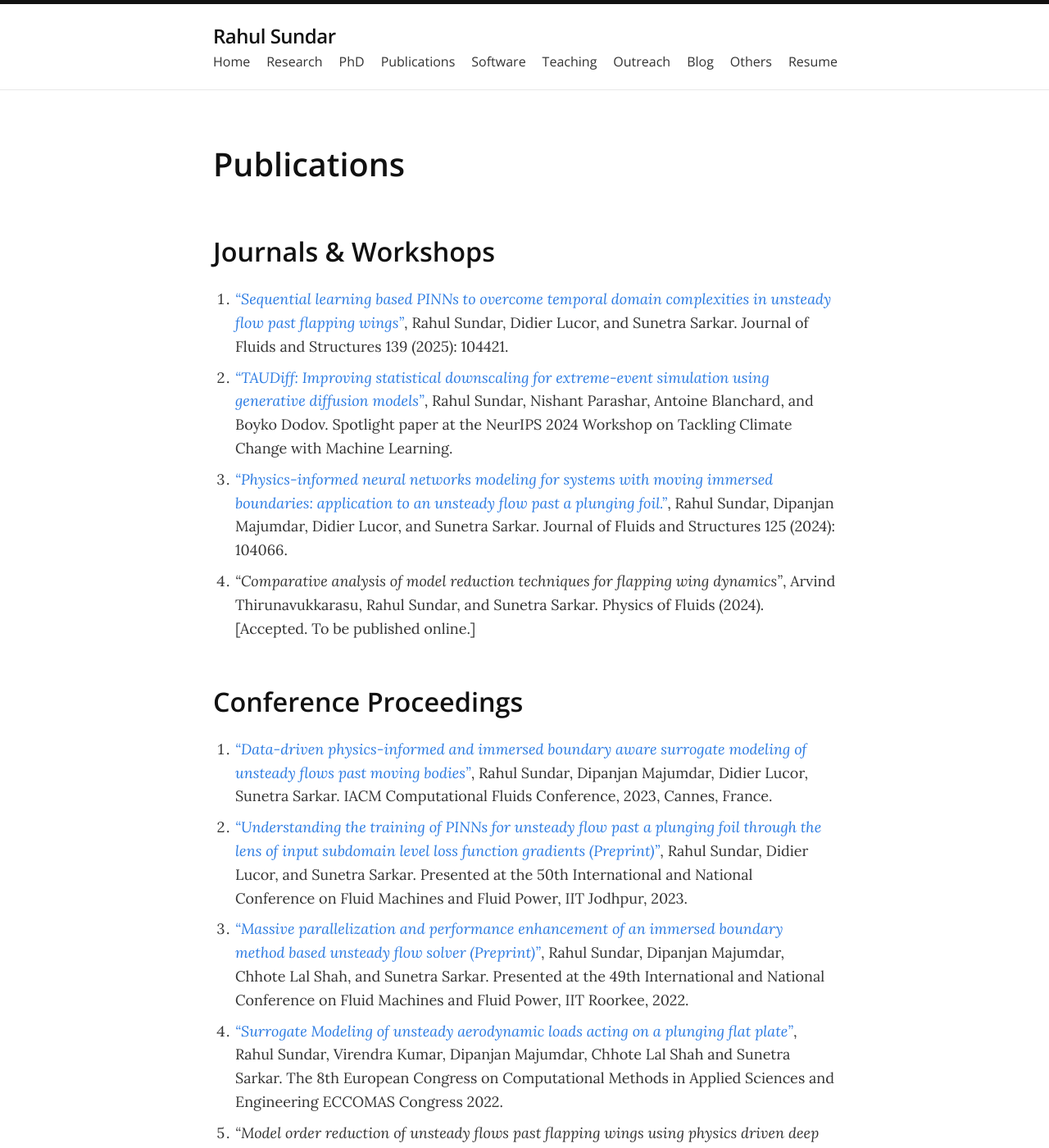
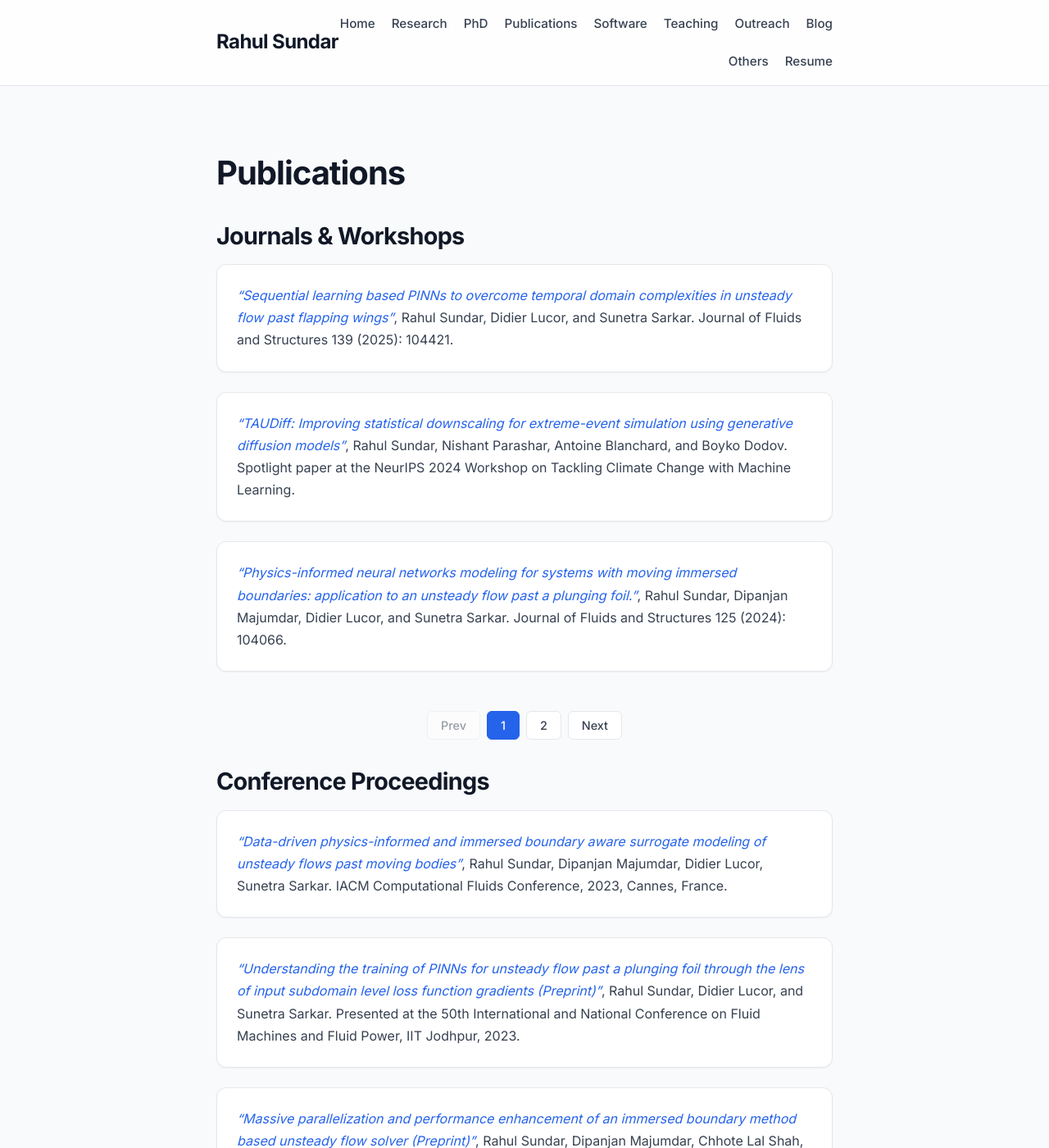
Before and after one commit to RahulSundar/rahulsundar.github.io, a Jekyll site: the page built from publications.md, in a window 1280 px wide and 1400 px high. Shown: the whole window at 82% size. Built offline with Jekyll 4.4.1, drawn with Linux system fonts in a browser that asks for light colours; some of the changed text lies outside the part shown.

Commit message:
Redesign UI to be responsive and add pagination

```diff
--- a/_layouts/default.html
+++ b/_layouts/default.html
@@ -10,13 +10,18 @@
     <!-- Fonts -->
     <link rel="preconnect" href="https://fonts.googleapis.com">
     <link rel="preconnect" href="https://fonts.gstatic.com" crossorigin>
-    <link href="https://fonts.googleapis.com/css2?family=Lora:ital,wght@0,400;0,700;1,400&family=Open+Sans:wght@400;600&display=swap" rel="stylesheet">
+    <link href="https://fonts.googleapis.com/css2?family=Inter:wght@400;500;600;700&display=swap" rel="stylesheet">
 </head>
 <body>
     <header class="site-header">
         <div class="wrapper">
             <a class="site-title" href="{{ '/' | relative_url }}">{{ site.title }}</a>
-            <nav class="site-nav">
+            <button class="menu-toggle" id="mobile-menu-btn" aria-label="Toggle navigation">
+                <span></span>
+                <span></span>
+                <span></span>
+            </button>
+            <nav class="site-nav" id="site-navigation">
                 <a href="{{ '/' | relative_url }}">Home</a>
                 <a href="{{ '/research/' | relative_url }}">Research</a>
                 <a href="{{ '/phd/' | relative_url }}">PhD</a>
--- a/assets/css/style.css
+++ b/assets/css/style.css
@@ -1,110 +1,142 @@
 /* Base typography and colors */
 :root {
-    --text-color: #333333;
-    --heading-color: #111111;
-    --link-color: #2a7ae2;
-    --link-hover-color: #111111;
-    --bg-color: #ffffff;
-    --border-color: #e8e8e8;
+    --text-color: #374151;
+    --heading-color: #111827;
+    --link-color: #2563eb;
+    --link-hover-color: #1d4ed8;
+    --bg-color: #f9fafb;
+    --card-bg: #ffffff;
+    --border-color: #e5e7eb;
     --content-width: 800px;
+    --font-sans: 'Inter', -apple-system, BlinkMacSystemFont, "Segoe UI", Roboto, Helvetica, Arial, sans-serif;
+    --shadow-sm: 0 1px 2px 0 rgba(0, 0, 0, 0.05);
+    --shadow-md: 0 4px 6px -1px rgba(0, 0, 0, 0.1), 0 2px 4px -1px rgba(0, 0, 0, 0.06);
+    --shadow-lg: 0 10px 15px -3px rgba(0, 0, 0, 0.1), 0 4px 6px -2px rgba(0, 0, 0, 0.05);
+    --transition: all 0.3s ease;
+}
+
+@media (prefers-color-scheme: dark) {
+    :root {
+        --text-color: #d1d5db;
+        --heading-color: #f3f4f6;
+        --link-color: #60a5fa;
+        --link-hover-color: #93c5fd;
+        --bg-color: #111827;
+        --card-bg: #1f2937;
+        --border-color: #374151;
+    }
 }
 
 * {
     box-sizing: border-box;
+    margin: 0;
+    padding: 0;
 }
 
 body {
-    font-family: 'Lora', Georgia, serif;
-    font-size: 18px;
-    line-height: 1.6;
+    font-family: var(--font-sans);
+    font-size: 16px;
+    line-height: 1.7;
     color: var(--text-color);
     background-color: var(--bg-color);
-    margin: 0;
-    padding: 0;
     -webkit-font-smoothing: antialiased;
+    transition: var(--transition);
 }
 
 h1, h2, h3, h4, h5, h6 {
-    font-family: 'Open Sans', Helvetica, Arial, sans-serif;
     color: var(--heading-color);
-    margin-top: 1.5em;
-    margin-bottom: 0.5em;
-    font-weight: 600;
+    margin-top: 2rem;
+    margin-bottom: 1rem;
+    font-weight: 700;
+    line-height: 1.3;
 }
 
-h1 { font-size: 2.2em; }
-h2 { font-size: 1.8em; }
-h3 { font-size: 1.4em; }
+h1 { font-size: 2.5rem; letter-spacing: -0.025em; }
+h2 { font-size: 1.8rem; letter-spacing: -0.025em; }
+h3 { font-size: 1.4rem; }
 
 a {
     color: var(--link-color);
     text-decoration: none;
+    transition: var(--transition);
 }
 
 a:hover {
     color: var(--link-hover-color);
-    text-decoration: underline;
 }
 
 p {
-    margin-bottom: 1.2em;
+    margin-bottom: 1.25rem;
 }
 
 ul, ol {
-    margin-bottom: 1.2em;
-    padding-left: 1.5em;
+    margin-bottom: 1.25rem;
+    padding-left: 1.5rem;
 }
 
 li {
-    margin-bottom: 0.5em;
+    margin-bottom: 0.5rem;
 }
 
 hr {
     border: 0;
     border-top: 1px solid var(--border-color);
-    margin: 2em 0;
+    margin: 2.5rem 0;
+}
+
+img {
+    max-width: 100%;
+    height: auto;
+    border-radius: 0.5rem;
 }
 
 /* Layout */
 .wrapper {
     max-width: var(--content-width);
     margin: 0 auto;
-    padding: 0 20px;
+    padding: 0 1.5rem;
 }
 
 /* Header */
 .site-header {
-    border-top: 5px solid var(--heading-color);
+    background-color: rgba(255, 255, 255, 0.8);
+    backdrop-filter: blur(10px);
+    -webkit-backdrop-filter: blur(10px);
     border-bottom: 1px solid var(--border-color);
-    padding: 20px 0;
-    margin-bottom: 40px;
+    position: sticky;
+    top: 0;
+    z-index: 100;
+    padding: 1rem 0;
+}
+
+@media (prefers-color-scheme: dark) {
+    .site-header {
+        background-color: rgba(17, 24, 39, 0.8);
+    }
 }
 
 .site-header .wrapper {
     display: flex;
     justify-content: space-between;
     align-items: center;
-    flex-wrap: wrap;
 }
 
 .site-title {
-    font-family: 'Open Sans', Helvetica, Arial, sans-serif;
-    font-size: 24px;
-    font-weight: 600;
+    font-size: 1.5rem;
+    font-weight: 700;
     color: var(--heading-color);
-    text-decoration: none;
-    letter-spacing: -0.5px;
+    letter-spacing: -0.025em;
+    flex-shrink: 0;
 }
 
-.site-title:hover {
-    text-decoration: none;
-}
-
+/* Navigation */
 .site-nav {
     display: flex;
-    gap: 20px;
-    font-family: 'Open Sans', Helvetica, Arial, sans-serif;
-    font-size: 16px;
+    gap: 1.25rem;
+    font-size: 0.95rem;
+    font-weight: 500;
+    flex-wrap: wrap;
+    justify-content: flex-end;
 }
 
 .site-nav a {
@@ -115,27 +147,146 @@ hr {
     color: var(--link-color);
 }
 
-/* Footer */
-.site-footer {
-    border-top: 1px solid var(--border-color);
-    padding: 30px 0;
-    margin-top: 60px;
-    font-family: 'Open Sans', Helvetica, Arial, sans-serif;
-    font-size: 14px;
-    color: #777;
-    text-align: center;
+/* Main Content */
+.page-content {
+    padding: 3rem 0;
+    min-height: calc(100vh - 180px);
 }
 
-/* Media Queries for responsiveness */
-@media (max-width: 600px) {
-    .site-header .wrapper {
-        flex-direction: column;
-        align-items: flex-start;
-        gap: 15px;
+/* Cards & Styling for suave look */
+.suave-card {
+    background: var(--card-bg);
+    border: 1px solid var(--border-color);
+    border-radius: 0.75rem;
+    padding: 1.5rem;
+    margin-bottom: 1.5rem;
+    box-shadow: var(--shadow-sm);
+    transition: var(--transition);
+}
+
+.suave-card:hover {
+    box-shadow: var(--shadow-md);
+    transform: translateY(-2px);
+}
+
+.suave-card h3 {
+    margin-top: 0;
+    margin-bottom: 0.75rem;
+}
+
+.suave-card p:last-child {
+    margin-bottom: 0;
+}
+
+/* Suave List (for markdown lists) */
+.suave-list {
+    list-style-type: none;
+    padding-left: 0;
+}
+
+.suave-list li {
+    background: var(--card-bg);
+    border: 1px solid var(--border-color);
+    border-radius: 0.75rem;
+    padding: 1.5rem;
+    margin-bottom: 1.5rem;
+    box-shadow: var(--shadow-sm);
+    transition: var(--transition);
+}
+
+.suave-list li:hover {
+    box-shadow: var(--shadow-md);
+    transform: translateY(-2px);
+}
+
+/* Pagination Styles */
+.pagination-controls {
+    display: flex;
+    justify-content: center;
+    gap: 0.5rem;
+    margin-top: 3rem;
+    flex-wrap: wrap;
+}
+
+.pagination-controls button {
+    background-color: var(--card-bg);
+    border: 1px solid var(--border-color);
+    color: var(--text-color);
+    padding: 0.5rem 1rem;
+    border-radius: 0.375rem;
+    font-family: var(--font-sans);
+    font-size: 0.9rem;
+    font-weight: 500;
+    cursor: pointer;
+    transition: var(--transition);
+}
+
+.pagination-controls button:hover:not(:disabled) {
+    border-color: var(--link-color);
+    color: var(--link-color);
+}
+
+.pagination-controls button.active {
+    background-color: var(--link-color);
+    color: white;
+    border-color: var(--link-color);
+}
+
+.pagination-controls button:disabled {
+    opacity: 0.5;
+    cursor: not-allowed;
+}
+
+/* Mobile Menu Toggle (Hamburger) */
+.menu-toggle {
+    display: none;
+    background: none;
+    border: none;
+    cursor: pointer;
+    padding: 0.5rem;
+}
+
+.menu-toggle span {
+    display: block;
+    width: 25px;
+    height: 3px;
+    background-color: var(--heading-color);
+    margin: 5px 0;
+    transition: 0.4s;
+    border-radius: 3px;
+}
+
+/* Media Queries */
+@media (max-width: 768px) {
+    .menu-toggle {
+        display: block;
     }
 
     .site-nav {
+        display: none;
+        width: 100%;
+        flex-direction: column;
+        gap: 1rem;
+        padding-top: 1rem;
+        padding-bottom: 1rem;
+        text-align: center;
+    }
+
+    .site-nav.active {
+        display: flex;
+    }
+
+    .site-header .wrapper {
         flex-wrap: wrap;
-        gap: 15px;
     }
+
+    h1 { font-size: 2rem; }
+    h2 { font-size: 1.5rem; }
 }
+
+/* Utilities */
+.text-center { text-align: center; }
+.mb-2 { margin-bottom: 0.5rem; }
+.mb-4 { margin-bottom: 1rem; }
+.mb-8 { margin-bottom: 2rem; }
+.mt-8 { margin-top: 2rem; }
--- /dev/null
+++ b/assets/js/pagination.js
@@ -0,0 +1,89 @@
+document.addEventListener('DOMContentLoaded', function() {
+    const paginateContainers = document.querySelectorAll('.paginate-container');
+
+    paginateContainers.forEach(container => {
+        // Find the list inside (could be ol or ul)
+        const list = container.querySelector('ol, ul');
+        if (!list) return;
+
+        // Apply suave-list class to the list itself
+        list.classList.add('suave-list');
+
+        const items = Array.from(list.children);
+        const perPage = parseInt(container.getAttribute('data-per-page')) || 5;
+        const totalPages = Math.ceil(items.length / perPage);
+
+        if (totalPages <= 1) return; // No pagination needed
+
+        // Create pagination controls container
+        const controls = document.createElement('div');
+        controls.className = 'pagination-controls';
+
+        let currentPage = 1;
+
+        const renderItems = () => {
+            items.forEach((item, index) => {
+                item.style.display = 'none'; // Hide all
+                if (index >= (currentPage - 1) * perPage && index < currentPage * perPage) {
+                    item.style.display = 'list-item'; // Show current page
+                    // Add slight animation
+                    item.style.opacity = '0';
+                    item.style.animation = 'none';
+                    setTimeout(() => {
+                        item.style.transition = 'opacity 0.3s ease';
+                        item.style.opacity = '1';
+                    }, 50);
+                }
+            });
+        };
+
+        const renderControls = () => {
+            controls.innerHTML = ''; // Clear
+
+            const prevBtn = document.createElement('button');
+            prevBtn.innerText = 'Prev';
+            prevBtn.disabled = currentPage === 1;
+            prevBtn.addEventListener('click', () => {
+                if (currentPage > 1) {
+                    currentPage--;
+                    update();
+                }
+            });
+            controls.appendChild(prevBtn);
+
+            for (let i = 1; i <= totalPages; i++) {
+                const btn = document.createElement('button');
+                btn.innerText = i;
+                if (i === currentPage) btn.classList.add('active');
+                btn.addEventListener('click', () => {
+                    currentPage = i;
+                    update();
+                });
+                controls.appendChild(btn);
+            }
+
+            const nextBtn = document.createElement('button');
+            nextBtn.innerText = 'Next';
+            nextBtn.disabled = currentPage === totalPages;
+            nextBtn.addEventListener('click', () => {
+                if (currentPage < totalPages) {
+                    currentPage++;
+                    update();
+                }
+            });
+            controls.appendChild(nextBtn);
+        };
+
+        const update = () => {
+            renderItems();
+            renderControls();
+            // Scroll to top of container smoothly
+            const offset = container.getBoundingClientRect().top + window.scrollY - 100;
+            window.scrollTo({ top: offset, behavior: 'smooth' });
+        };
+
+        // Initial setup
+        container.appendChild(controls);
+        update();
+    });
+});
--- a/publications.md
+++ b/publications.md
@@ -6,12 +6,20 @@ title: Publications
 # Publications
 
 ## Journals & Workshops
+
+<div class="paginate-container" data-per-page="3" markdown="1">
+
 1. [*"Sequential learning based PINNs to overcome temporal domain complexities in unsteady flow past flapping wings"*](https://doi.org/10.1016/j.jfluidstructs.2025.104421), Rahul Sundar, Didier Lucor, and Sunetra Sarkar. Journal of Fluids and Structures 139 (2025): 104421.
 2. [*"TAUDiff: Improving statistical downscaling for extreme-event simulation using generative diffusion models"*](https://www.climatechange.ai/papers/neurips2024/60), Rahul Sundar, Nishant Parashar, Antoine Blanchard, and Boyko Dodov. Spotlight paper at the NeurIPS 2024 Workshop on Tackling Climate Change with Machine Learning.
 3. [*"Physics-informed neural networks modeling for systems with moving immersed boundaries: application to an unsteady flow past a plunging foil."*](https://www.sciencedirect.com/science/article/abs/pii/S088997462400001X), Rahul Sundar, Dipanjan Majumdar, Didier Lucor, and Sunetra Sarkar. Journal of Fluids and Structures 125 (2024): 104066.
 4. *"Comparative analysis of model reduction techniques for flapping wing dynamics"*, Arvind Thirunavukkarasu, Rahul Sundar, and Sunetra Sarkar. Physics of Fluids (2024). [Accepted. To be published online.]
 
+</div>
+
 ## Conference Proceedings
+
+<div class="paginate-container" data-per-page="4" markdown="1">
+
 1. [*"Data-driven physics-informed and immersed boundary aware surrogate modeling of unsteady flows past moving bodies"*](), Rahul Sundar, Dipanjan Majumdar, Didier Lucor, Sunetra Sarkar. IACM Computational Fluids Conference, 2023, Cannes, France.
 2. [*"Understanding the training of PINNs for unsteady flow past a plunging foil through the lens of input subdomain level loss function gradients (Preprint)"*](https://arxiv.org/html/2402.17346v1), Rahul Sundar, Didier Lucor, and Sunetra Sarkar. Presented at the 50th International and National Conference on Fluid Machines and Fluid Power, IIT Jodhpur, 2023.
 3. [*"Massive parallelization and performance enhancement of an immersed boundary method based unsteady flow solver (Preprint)"*](https://arxiv.org/html/2402.17337v1), Rahul Sundar, Dipanjan Majumdar, Chhote Lal Shah, and Sunetra Sarkar. Presented at the 49th International and National Conference on Fluid Machines and Fluid Power, IIT Roorkee, 2022.
@@ -19,3 +27,5 @@ title: Publications
 5. *"Model order reduction of unsteady flows past flapping wings using physics driven deep learning"*, Rahul Sundar, Sunetra Sarkar. Mechanistic Machine Learning and Digital Twins for Computational Science, Engineering and Technology (2021).
 6. *"Probing into the efficacy of Autoencoder based models for nonlinear latent space embeddings of unsteady flow past flapping wings"*, Rahul Sundar, Sunetra Sarkar. Eastern European Machine Learning Summer School on Deep Learning and Reinforcement Learning (2021).
 7. [*"Computational modeling of stochastic buffeting of fin-like structures"*](https://www.springer.com/in/book/9789811583148), Rahul Sundar, Avisha Ghorpade, Jithin Jith, Sayan Gupta and Sunetra Sarkar, Chapter 22, Recent Advances in Computational Mechanics and Simulations, Proceedings of the ICCMS 2019.
+
+</div>
```
Also changed, not shown: other parts of _layouts/default.html (+9 -0 lines).
